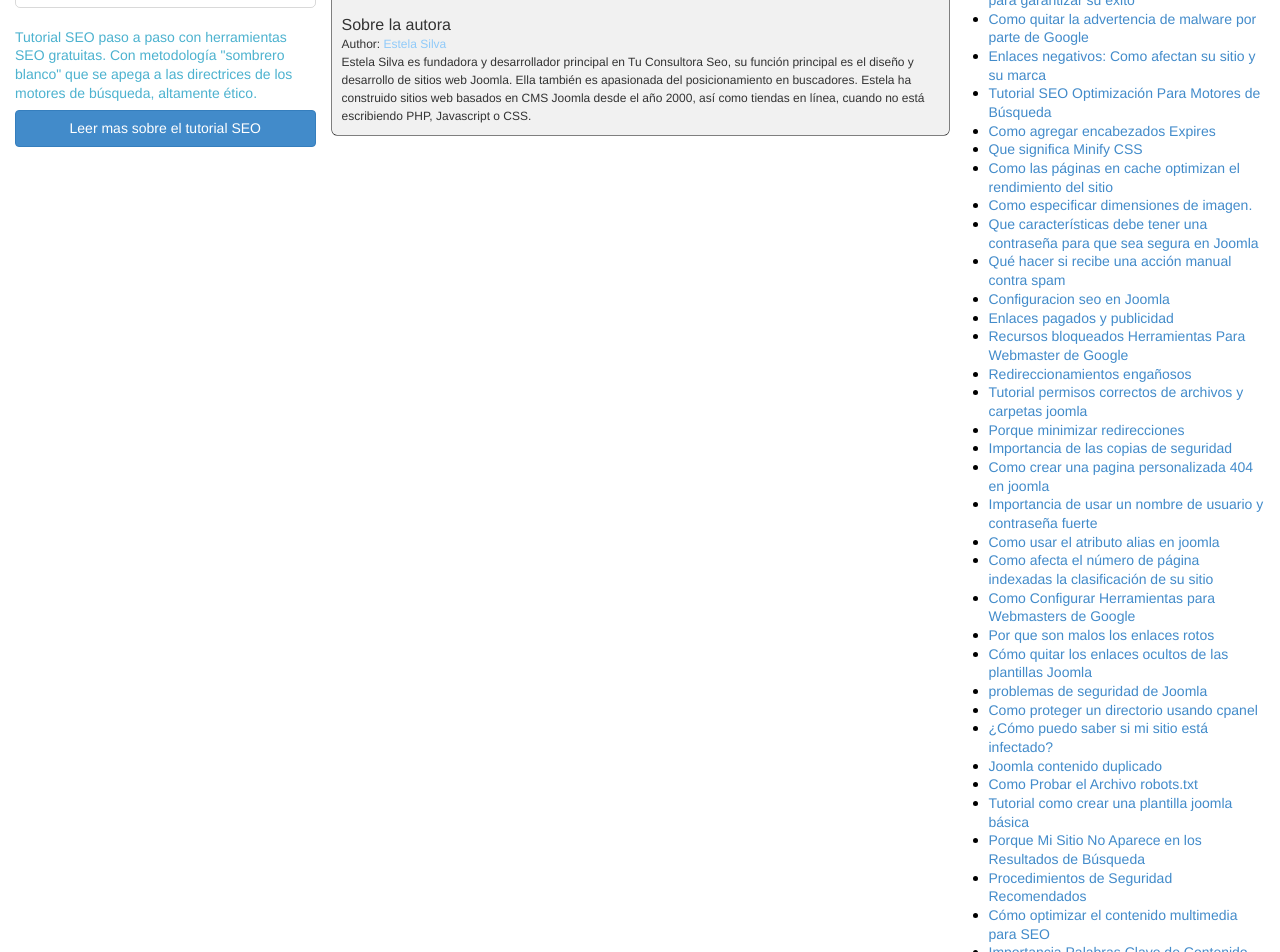
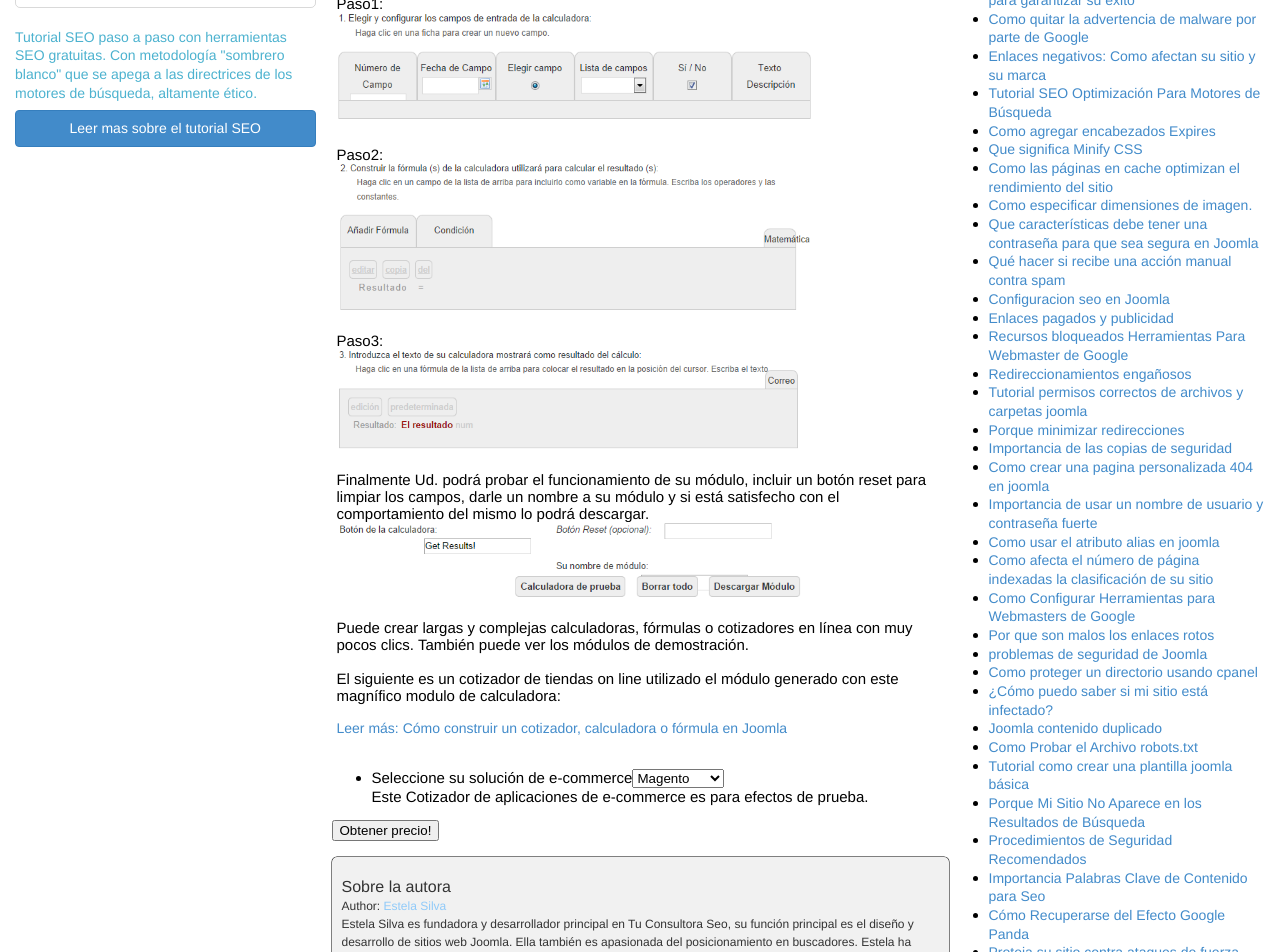
Before and after one commit to kingsleyAwoke/tuconsultorase, a React (Create React App) app: page /como-construir in a window 1280 px wide. Shown: the part 400-1352 px from the top of the page. Built offline with nearby package versions, Linux system fonts and the light colour scheme.

Commit message:
Made some changes.

```diff
--- a/src/pages/components/popularArticles.tsx
+++ b/src/pages/components/popularArticles.tsx
@@ -41,7 +41,7 @@ interface PopularArticleItem {
     { title: 'Como afecta el número de página indexadas la clasificación de su sitio', url:'/como-afecta'},
     { title: 'Como Configurar Herramientas para Webmasters de Google', url:'/como-configurar'},
     { title: 'Por que son malos los enlaces rotos', url:'/por-que'},
-    { title: 'Cómo quitar los enlaces ocultos de las plantillas Joomla', url:'/como-quitar'},
+    // { title: 'Cómo quitar los enlaces ocultos de las plantillas Joomla', url:'/como-quitar-los'},
     { title: 'problemas de seguridad de Joomla', url:'/problemas'},
     { title: 'Como proteger un directorio usando cpanel', url:'/como-proteger'},
     { title: '¿Cómo puedo saber si mi sitio está infectado?', url:'/como-puedo'},
@@ -50,8 +50,7 @@ interface PopularArticleItem {
     { title: 'Tutorial como crear una plantilla joomla básica', url:'/tutorial-como-crear'},
     { title: 'Porque Mi Sitio No Aparece en los Resultados de Búsqueda', url:'/porque-mi-sitio'},
     { title: 'Procedimientos de Seguridad Recomendados', url:'/procedimientos'},
-    // { title: 'Procesar paginas con explorar como Google', url:'/procesar-pagaians'},
-    { title: 'Cómo optimizar el contenido multimedia para SEO', url:'/como-recperarse'},
+    // { title: 'Cómo optimizar el contenido multimedia para SEO', url:'/como-optimizar'},
     { title: 'Importancia Palabras Clave de Contenido para Seo', url:'/importancia-palabras'},
     { title: 'Cómo Recuperarse del Efecto Google Panda', url:'/como-recuperarse-del'},
     { title: 'Proteja su sitio contra ataques de fuerza bruta', url:'/proteja-su-sitio'},
--- a/src/pages/popularArticles/comoConstruir.tsx
+++ b/src/pages/popularArticles/comoConstruir.tsx
@@ -10,7 +10,6 @@ import { BlogItem } from "../components/blogitem";
 import ContactAuthorSection from "../components/ContactAuthorSection";
 import { Paso1, Paso2, Paso3, Por } from '../../assets/image/image';
 
-// Define BlogData type if not already defined
 interface BlogData {
     title: string;
     description: string[];
@@ -20,9 +19,17 @@ const blogSeoData: BlogData[] = [
     {
         title: 'Cómo construir un cotizador, calculadora o fórmula en Joomla',
         description: [
-            // Your description content...
             'En la siguiente página usted podrá construir su propio módulo calculadora para su sitio Joomla: http://andrewart.net/jcg/.  Ud. podrá crear calculadoras o cotizadores en línea sin tener conocimientos en PHP, CSS o HTML.',
-            // ... (rest of the content)
+            '<br>Es importante que entienda que usted sólo deberá generar su propio módulo personalizado que incluya los calculos que necesita con los parámetros adecuados, una vez haya creado el módulo, solo deberá probarlo, descargarlo e instalarlo en su sitio joomla.',
+            '<br>Para generar su módulo personalizado, solo deberá ingresar en la página http://andrewart.net/jcg y efectuar 3 sencillos pasos:',
+            `<br>Paso1:<br><img src=${Paso1} alt="Paso 1 del generador de módulo de calculadora para joomla" title="Paso 1 del generador de módulo de calculadora para joomla" width="480" height="114">`,
+            `<br>Paso2:<br><img src=${Paso2} alt="Paso 2 del generador de módulo de calculadora para joomla" title="Paso 2del generador de módulo de calculadora para joomla" width="473" height="149">`,
+            `<br>Paso3:<br><img src=${Paso3} alt="Paso 3 del generador de módulo de calculadora para joomla" title="Paso 3 del generador de módulo de calculadora para joomla" width="463" height="102">`,
+            '<br>Finalmente Ud. podrá probar el funcionamiento de su módulo, incluir un botón reset para limpiar los campos, darle un nombre a su módulo y si está satisfecho con el comportamiento del mismo lo podrá descargar.',
+            `<img src=${Por} alt="Probando y dando un nombre al módulo de calculadora para descargarlo" title="Probando y dando un nombre al módulo de calculadora para descargarlo" width="466" height="77">`,
+            '<br>Puede crear largas y complejas calculadoras, fórmulas o cotizadores en línea con muy pocos clics. También puede ver los módulos de demostración.',
+            '<br>El siguiente es un cotizador de tiendas on line utilizado el módulo generado con este magnífico modulo de calculadora:'
+
         ]
     }
 ];
--- a/src/pages/popularArticles/comoRecuperarse.tsx
+++ b/src/pages/popularArticles/comoOptimizar.tsx
@@ -18,7 +18,7 @@ const blogSeoData: BlogData[] = [
 	}
 ]
 
-const ComoRecuperarse = () => {
+const ComoOptimizar = () => {
 	useEffect(() => {
 		document.title = '';
 	  }, []);
@@ -58,4 +58,4 @@ const SeoWrapper = styled(Box)({
 	flexDirection: 'column',
 })
 
-export { ComoRecuperarse }
+export { ComoOptimizar }
--- a/src/pages/popularArticles/htaccess.tsx
+++ b/src/pages/popularArticles/htaccess.tsx
@@ -27,7 +27,7 @@ const blogSeoData: BlogData[] = [
             'En esta parte te mostrar&eacute; c&oacute;mo utilizar el archivo htaccess.',
             '<h4>Archivos de &iacute;ndice de directorio personalizada</h4>',
             'El archivo <strong><em>index.php</em></strong> es el esqueleto de la <strong><em>p&aacute;gina web.</em></strong> Cada <strong>p&aacute;gina web</strong> que Joomla! entrega en el archivo  <strong><em>index.php</em></strong> una selecci&oacute;n de contenido insertado desde la base de datos. Por defecto, el archivo <em>index.html </em> se ejecutar&aacute; con prioridad, por lo que si usted tieneeste archivo en el directorio ra&iacute;z obtendr&aacute; una <strong>p&aacute;gina</strong> en blanco. Para solucionar este problema, agregue a htaccess las siguientes l&iacute;neas:',
-            '<ol style="background-color: #f1f1f1"><li>DirectoryIndex index.php index.html</li></ol>',
+            '<ol style="background-color: #f1f1f1;"><li>DirectoryIndex index.php index.html</li></ol>',
             '<h4>Ocultar y negar archivos</h4>',
             'A veces se desea ocultar o impedir el acceso a cualquier archivo en su carpeta Joomla! (por ejemplo, archivos xml)',
             '<ol style="background-color: #f1f1f1; box-shadow: 0 0 0 0.5px;" ><li>&lt;FIles ~ <span style=" color: blue">&quot;\.xml$&quot;</span>&gt;</li><li>Order allow deny,</li><li>Deny ffrom all</li><li>Satify all</li><li>&lt;/Files&gt;</li></ol>',
--- a/src/pages/popularArticles/index.tsx
+++ b/src/pages/popularArticles/index.tsx
@@ -35,7 +35,7 @@ import { JoomlaContentido } from './jooomlaContentido';
 import { ComoProbar } from './comoProbar';
 import { TutorialComoCrear } from './tutorialComoCrear';
 import { PorQueMimiSition } from './porqueMimiSitio';
-import { ComoRecuperarse } from './comoRecuperarse';
+// import { ComoOptimizar } from './comoOptimizar';
 import { ImportancialPalabras } from './importanciaPalabras';
 import { ComoRecuperarseDel } from './comoRecuperarseDel';
 import { ProtejaSuSition } from './protejaSuSition';
@@ -83,7 +83,7 @@ export {
     ComoProbar,
     TutorialComoCrear,
     PorQueMimiSition,
-    ComoRecuperarse,
+    // ComoOptimizar,
     ImportancialPalabras,
     ComoRecuperarseDel,
     ProtejaSuSition,
--- a/src/routers.tsx
+++ b/src/routers.tsx
@@ -149,7 +149,7 @@ export const Routers = () => {
         <Route path='/como-probar-el' element={<popularArticles.ComoProbar />} />
         <Route path='/tutorial-como-crear' element={<popularArticles.TutorialComoCrear />} />
         <Route path='/porque-mi-sitio' element={<popularArticles.ProtejaSuSition />} />
-        <Route path='/como-recperarse' element={<popularArticles.ComoRecuperarse />} />
+        {/* <Route path='/como-optimizar' element={<popularArticles.ComoOptimizar/>} /> */}
         <Route path='/importancia-palabras' element={<popularArticles.ImportancialPalabras />} />
         <Route path='/como-recuperarse-del' element={<popularArticles.ComoRecuperarseDel />} />
         <Route path='/procedimientos' element={<popularArticles.Procedimientos />} />
```
